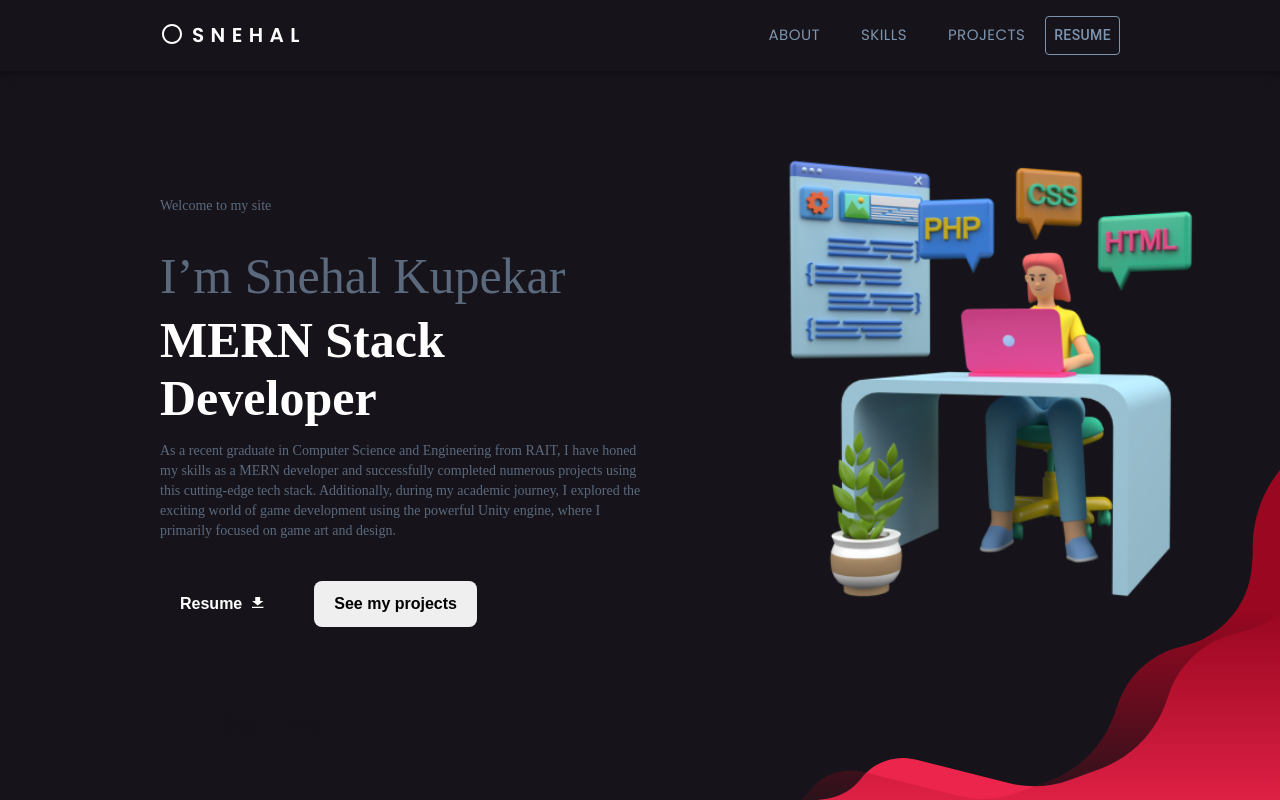
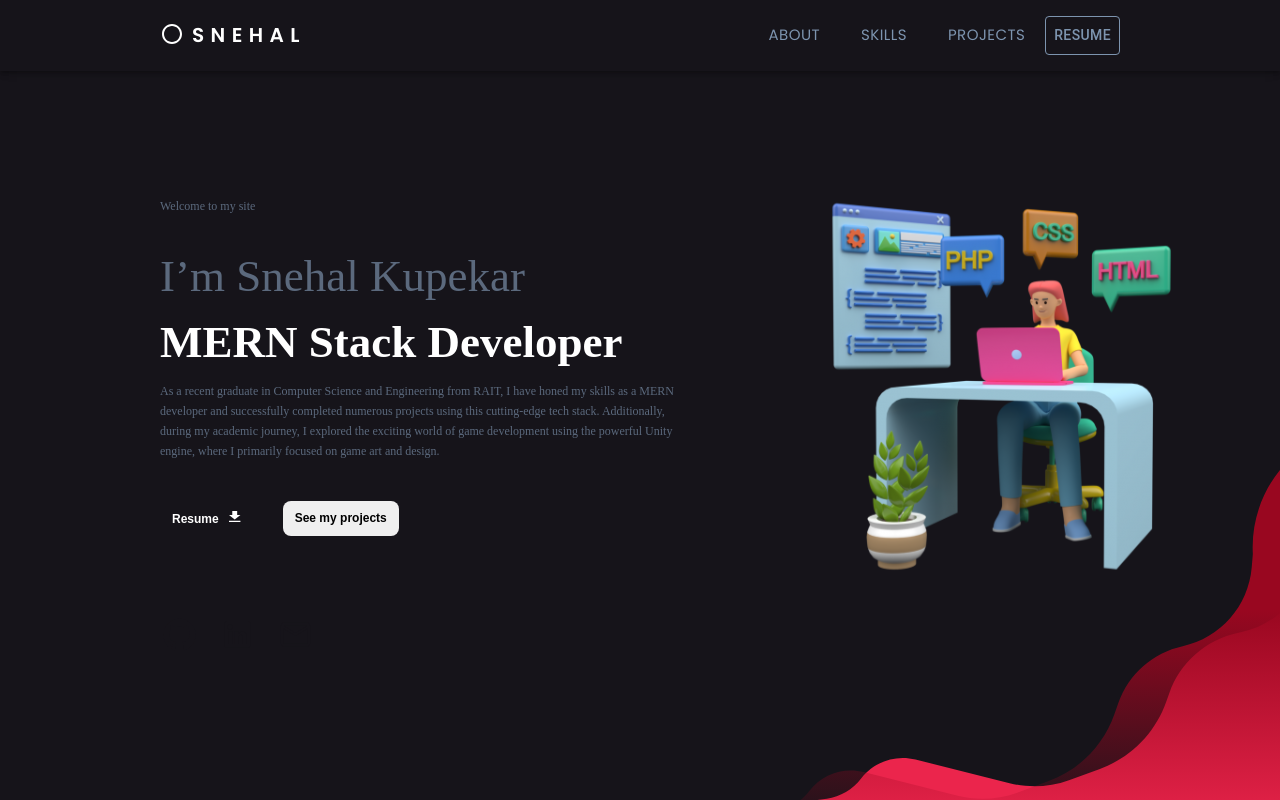
Before and after one commit to Snehal-Kupekar/Portfolio, a React (Create React App) app: page / in a window 1280 px wide. Built offline with nearby package versions, Linux system fonts and the light colour scheme; the HTML template or start-up script is replaced by a standard one.

Commit message:
resposive home page

```diff
--- a/src/components/homepage.js
+++ b/src/components/homepage.js
@@ -111,8 +111,8 @@ const Homepage = () => {
             <img className={styles.selfImg} alt="" src="/homeImg.svg" />
           </div>
         </div>
+      </div>
         <img className={styles.waveImage} alt="" src="/wave.svg" />
-      </div>
     </div>
   );
 };
--- a/src/components/small-comp/appbar.jsx
+++ b/src/components/small-comp/appbar.jsx
@@ -62,7 +62,7 @@ function ResponsiveAppBar() {
     <AppBar position="static" style={{backgroundColor: '#16141A'}}>
 
         <Toolbar disableGutters>
-          <Box sx={{paddingLeft:20 , display:"flex"}}>
+          <Box sx={{paddingLeft:{xs: 0 , md:20} , display:"flex"}}>
           <CircleOutlinedIcon sx={{ display: { xs: 'none', md: 'flex' }, mr: 1 , mt:0.3}} />
 
           <Typography
--- a/src/styles/homepage.module.css
+++ b/src/styles/homepage.module.css
@@ -74,7 +74,10 @@
 }
 .rightPart{
     flex: 1;
-    padding: 20px;
+    padding: 10px;
+    display: flex;
+    align-items: center;
+    justify-content: center;
 
 
 }
@@ -127,10 +130,130 @@
   }
 
   /* Media query for responsiveness */
-  @media (max-width: 768px) {
-    .waveeImage {
-      max-width: 200px; /* Adjust the maximum width for smaller screens */
+
+  /* for small laptop */
+  @media (min-width: 1024px) and (max-width: 1366px) {
+    .leftPart{
+      padding-right: 30px;
     }
+    .selfImg {
+      width: 450px;
+      height: 450px;
+      /* padding-left: 40px; */
+
+    }
+    .greyFont{
+      font-size: 12px;
+    }
+    .nametext{
+      font-size: 45px;
+    }
+    .role span {
+      font-size: 45px;
+    }
+
+  .homeBtn {
+    padding: 10px 12px;
+    font-size: 12px;
+  }
+  .circle{
+    width: 38px;
+    height: 38px;
+  }
+}
+
+/* for tablet */
+@media ((max-width :1023px) and (min-width:768px))
+  {
+    .waveImage{
+      display: none;
+    }
+    .leftPart{
+      padding-right: 160px;
+    }
+    .bottomIcons{
+      justify-content: center;
+    }
+    .buttons{
+      justify-content: center;
+    }
+    .greyFont{
+      text-align: center;
+      font-size: 13px;
+      /* line-height: 50px; */
+    }
+    .nametext{
+      text-align: center;
+      font-size: 40px;
+      line-height: 48px;
+    }
+    .role span {
+      font-size: 40px;
+    }
+    .role{
+      line-height: 50px;
+      text-align: center;
+    }
+
+  .homeBtn {
+    padding: 10px 10px;
+    font-size: 12px;
+  }
+
+  }
+
+  /* for larger mobile */
+  @media ((max-width :768px) and (min-width:481px)){
+    .waveImage{
+      display: none;
+    }
+    .leftPart{
+      padding-left: 60px;
+      padding-right:60px ;
+    }
+
+  }
+
+  @media (max-width:480px) {
+
+    .selfImg{
+      padding-left: 20px;
+      padding-right: 20px;
+      width: 350px;
+      height: 350px;
+    }
+    .leftPart{
+      padding-left: 30px;
+      padding-right: 30px;
+    }
+    .waveImage{
+      display: none;
+    }
+    .greyFont{
+      text-align: center;
+      font-size: 10px;
+      /* line-height: 50px; */
+    }
+    .nametext{
+      text-align: center;
+      font-size: 30px;
+      line-height: 45px;
+    }
+    .role span {
+      font-size: 30px;
+    }
+    .role{
+      line-height: 45px;
+      text-align: center;
+    }
+
+  .homeBtn {
+    padding: 6px 8px;
+    font-size: 8px;
+  }
+  .bottomIcons{
+    margin-top: 50px;
+  }
   }
 
   @keyframes bounce {
```
